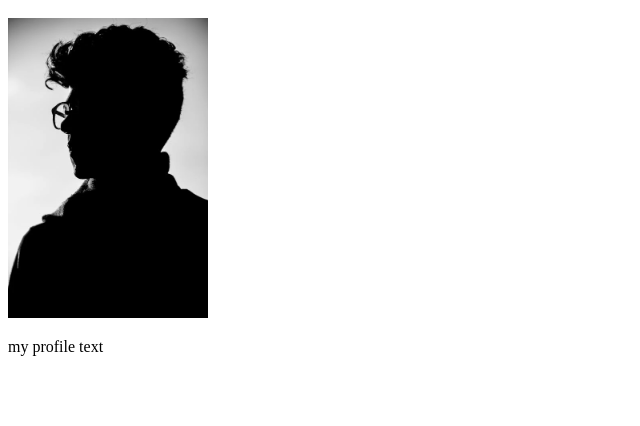
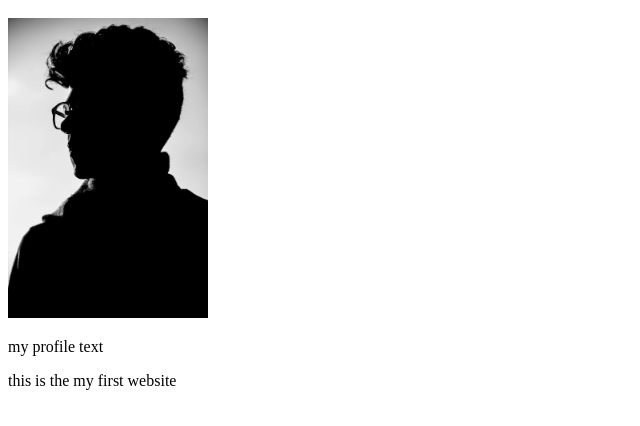
Before and after one commit to 9840730/firstweb, a plain HTML site: page index.html in a window 1280 px wide. Shown: the part 120-546 px from the top of the page, without its empty margins (0-640 px from the left). Drawn offline with Linux system fonts and the light colour scheme.

Commit message:
added paragrah

```diff
--- a/index.html
+++ b/index.html
@@ -10,5 +10,6 @@
   <h1>new name</h1>
     <img width="200px" src="profile.jpg" alt="">
     <p>my profile text</p>
+    <p>this is the my first website</p>
 </body>
 </html>
```
